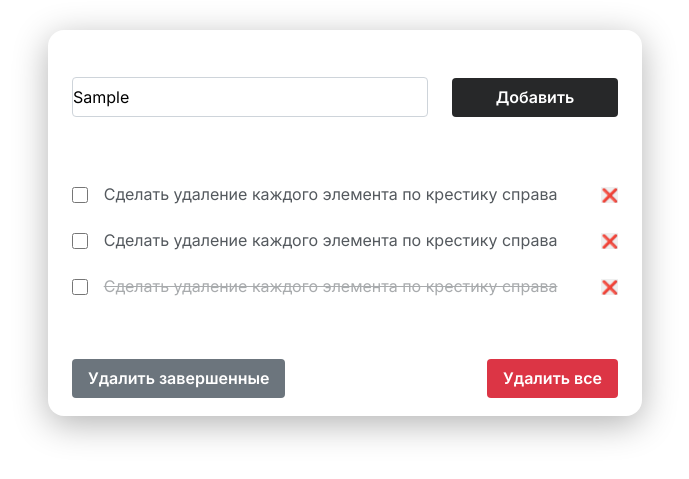
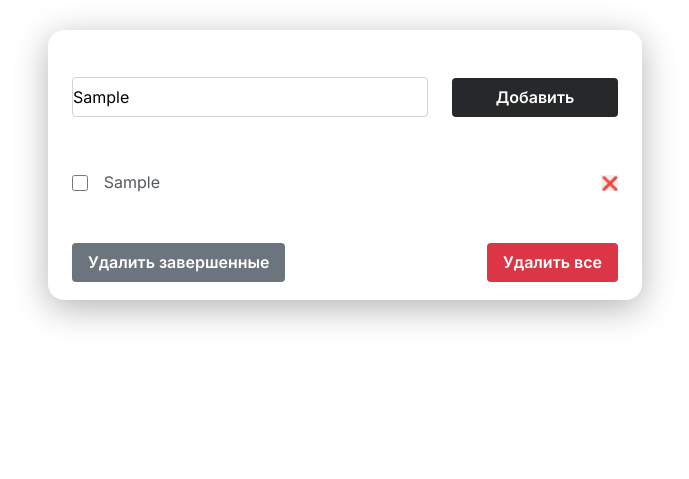
Before and after one commit to BigZetena/todo, a plain HTML site: page index.html in a window 1280 px wide. Both pictures are taken after typing "Sample" into the empty fields and a click on the button "Добавить". Shown: the part 153-632 px from the top of the page, without its empty margins (295-984 px from the left). Drawn offline with Linux system fonts and the light colour scheme.

Commit message:
add script

```diff
--- a/index.html
+++ b/index.html
@@ -23,34 +23,13 @@
           <input type="text" class="book__input" />
           <button class="book__add">Добавить</button>
         </div>
-        <ul class="list">
-          <li class="list__item">
-            <input type="checkbox" class="list__checkbox" />
-            <p class="list__text">
-              Сделать удаление каждого элемента по крестику справа
-            </p>
-            <button class="list__button">❌</button>
-          </li>
-          <li class="list__item">
-            <input type="checkbox" class="list__checkbox" />
-            <p class="list__text">
-              Сделать удаление каждого элемента по крестику справа
-            </p>
-            <button class="list__button">❌</button>
-          </li>
-          <li class="list__item">
-            <input type="checkbox" class="list__checkbox" />
-            <p class="list__text__checked list__text">
-              Сделать удаление каждого элемента по крестику справа
-            </p>
-            <button class="list__button">❌</button>
-          </li>
-        </ul>
+        <ul class="list"></ul>
         <div class="book__footer">
           <button class="book__deleteReady">Удалить завершенные</button>
           <button class="book__deleteAll book__deleteReady">Удалить все</button>
         </div>
       </div>
     </main>
+    <script src="./script/script.js" type="module"></script>
   </body>
 </html>
--- /dev/null
+++ b/script/script.js
@@ -0,0 +1,42 @@
+const ul = document.querySelector("ul");
+const input = document.querySelector("input");
+const addButton = document.querySelector(".book__add");
+const listDeleteButton = document.querySelector(".list__button");
+const noteData = [];
+
+function addNoteToData() {
+  if (input.value.trim().length) {
+    noteData.push(input.value);
+    createNote();
+  }
+}
+
+function createNote() {
+  let noteId = noteData.length - 1;
+  let checkboxId = noteId + "box";
+  let deleteId = noteId + "delete";
+  const noteItem = document.createElement("li");
+  noteItem.className = "list__item";
+  noteItem.id =
+    noteItem.innerHTML = `<input type="checkbox" class="list__checkbox" id="${checkboxId}"/>
+                         <p class="list__text" id="${noteId}">${noteData[noteId]}</p>
+                         <button class="list__button" id="${deleteId}">❌</button>`;
+  ul.append(noteItem);
+  console.log(noteData);
+  const listDeleteButton = document.getElementById(deleteId);
+  listDeleteButton.addEventListener("click", function deleteNote() {
+    ul.removeChild(noteItem);
+  });
+  const listCheck = document.getElementById(checkboxId);
+  listCheck.addEventListener("click", function checkedNote() {
+    const noteText = document.getElementById(noteId);
+    if (listCheck.checked) {
+      noteText.className = "list__text__checked list__text";
+    } else {
+      noteText.className = "list__text";
+    }
+    console.log("hui");
+  });
+}
+
+addButton.addEventListener("click", addNoteToData);
--- a/style/sass/_main.sass
+++ b/style/sass/_main.sass
@@ -1,6 +1,6 @@
 .book
     width: 594px
-    height: 386px
+    max-height: max-content
     box-shadow: 0px 8px 35px rgba(0, 0, 0, 0.30)
     border-radius: 16px
     margin: 0 auto
```
Also changed, not shown: style/style.css, 1 other file.
